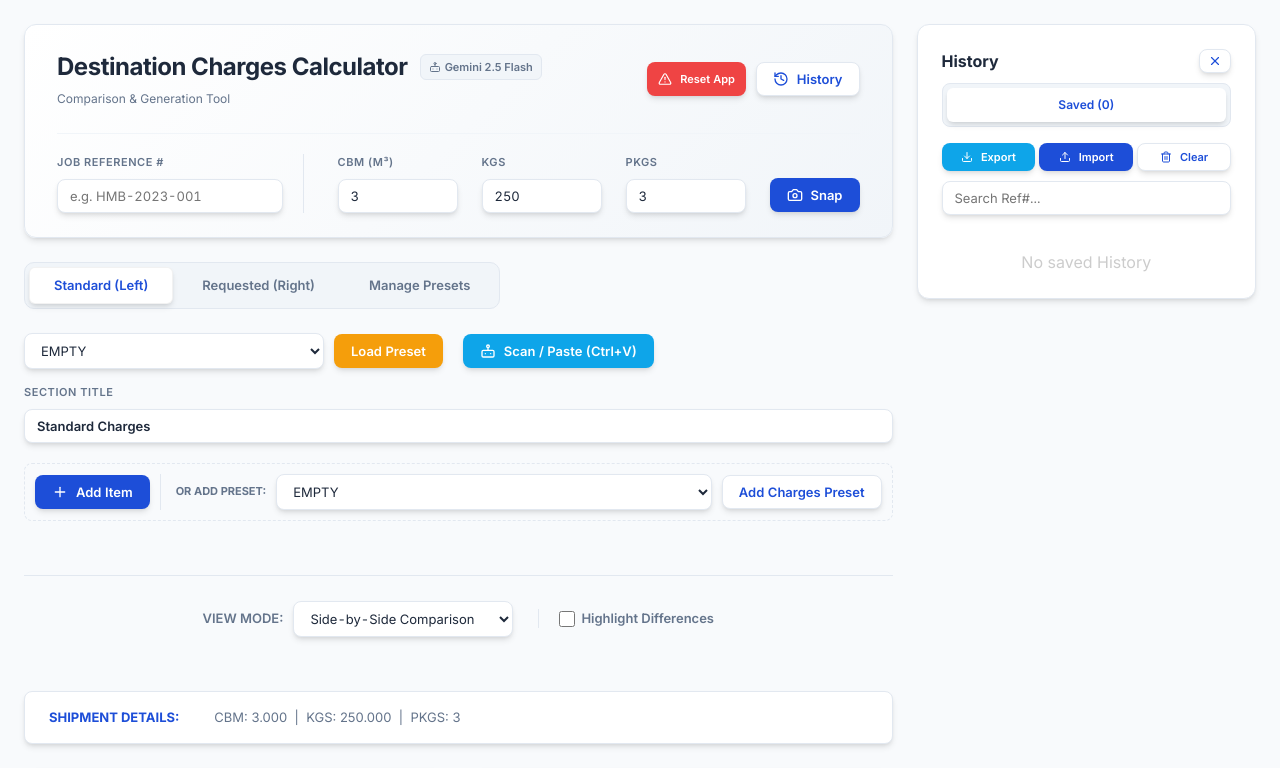
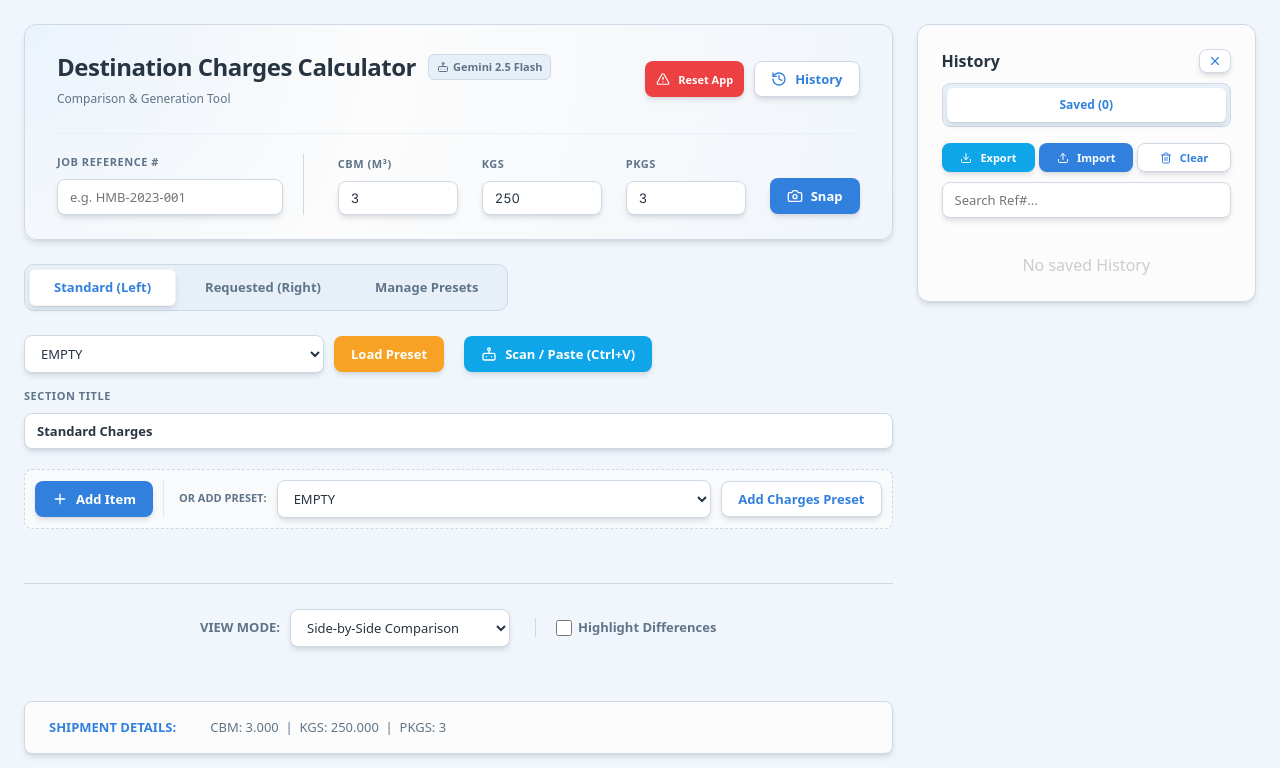
Before and after one commit to leo67621310-dev/DestCalc2026FEB, a React (Vite) app: page / in a window 1280 px wide. Shown: the top 768 px of the page. Built offline with nearby package versions, Linux system fonts and the light colour scheme.

Commit message:
Update index.css

```diff
--- a/index.css
+++ b/index.css
@@ -3,33 +3,32 @@
   /* Force light color scheme */
   color-scheme: light;
 
-  /* Color scheme aligned with your HTML prototype */
-  /* Slightly de-saturated blue for accents */
-  --primary: #1D4ED8;        /* Accent blue for primary actions */
-  --primary-dark: #1E40AF;   /* Darker blue hover state */
-  --secondary: #64748B;      /* Slate gray for labels/meta */
-  --text-main: #1E293B;      /* Main body text */
+  /* Cool, trustworthy logistics palette (OKLCH-based neutrals + blue accent) */
+  --primary: oklch(0.6 0.16 255);        /* Cool ocean blue for primary actions */
+  --primary-dark: oklch(0.5 0.16 255);   /* Darker blue hover state */
+  --secondary: oklch(0.55 0.04 250);     /* Cool slate for labels/meta */
+  --text-main: oklch(0.32 0.03 250);     /* Main body text, high contrast */
 
-  --border: #E2E8F0;         /* Light slate border */
-  --border-light: #F1F5F9;   /* Soft panel background / separators */
+  --border: oklch(0.88 0.02 250);        /* Light cool border */
+  --border-light: oklch(0.95 0.015 250); /* Soft panel background / separators */
 
-  --bg-body: #F8FAFC;        /* Page background */
-  --bg-card: #FFFFFF;        /* Card surface */
-  --bg-soft: #F1F5F9;        /* Light panels (e.g. headers, inputs) */
-  --bg-highlight: #DBEAFE;   /* Soft blue highlight / selection */
+  --bg-body: oklch(0.97 0.01 250);       /* Page background */
+  --bg-card: oklch(0.99 0.0 250);        /* Card surface (near white, cool tint) */
+  --bg-soft: oklch(0.96 0.015 250);      /* Light panels (e.g. headers, inputs) */
+  --bg-highlight: oklch(0.9 0.06 250);   /* Soft blue highlight / selection */
 
   /* Neutral tone for comparison table text */
-  --table-text: #374151;     /* Gray 700 */
+  --table-text: oklch(0.4 0.03 250);
 
-  /* Semantic accents matching the HTML version */
-  --success: #10B981;        /* Emerald 500 */
-  --danger: #EF4444;         /* Red 500 */
-  --warning: #F59E0B;        /* Amber 500 */
+  /* Semantic accents */
+  --success: oklch(0.7 0.15 150);        /* Emerald for positive diffs */
+  --danger: oklch(0.63 0.21 25);         /* Red for negative diffs / destructive */
+  --warning: oklch(0.78 0.16 70);        /* Amber for cautions */
 
-  /* Elevation similar to the standalone page */
-  --shadow: 0 4px 6px -1px rgb(0 0 0 / 0.10),
-            0 2px 4px -2px rgb(0 0 0 / 0.10);
-  --shadow-hover: 0 8px 20px rgba(15, 23, 42, 0.12);
+  /* Elevation */
+  --shadow: 0 4px 6px -1px rgb(15 23 42 / 0.10),
+            0 2px 4px -2px rgb(15 23 42 / 0.10);
+  --shadow-hover: 0 10px 30px rgba(15, 23, 42, 0.14);
 
   --radius: 12px;
 }
@@ -38,7 +37,7 @@
 * { box-sizing: border-box; outline: none; }
 
 body {
-  font-family: 'Inter', system-ui, sans-serif;
+  font-family: system-ui, -apple-system, BlinkMacSystemFont, "SF Pro Text", sans-serif;
   background-color: var(--bg-body);
   color: var(--text-main);
   margin: 0;
@@ -49,7 +48,7 @@ body {
 
 /* UNIFIED INPUT STYLING */
 input, select, textarea, button {
-  font-family: 'Inter', system-ui, sans-serif;
+  font-family: inherit;
   font-variant-numeric: slashed-zero tabular-nums;
 }
 
@@ -92,7 +91,7 @@ input[type="number"], .mono-font {
 
 /* --- HEADER --- */
 .dashboard-header {
-  background: linear-gradient(135deg, var(--bg-card) 0%, var(--bg-soft) 100%);
+  background: radial-gradient(circle at top left, var(--bg-soft) 0%, var(--bg-card) 40%, var(--bg-body) 100%);
   padding: 24px 32px;
   border-radius: var(--radius);
   box-shadow: var(--shadow);
```
